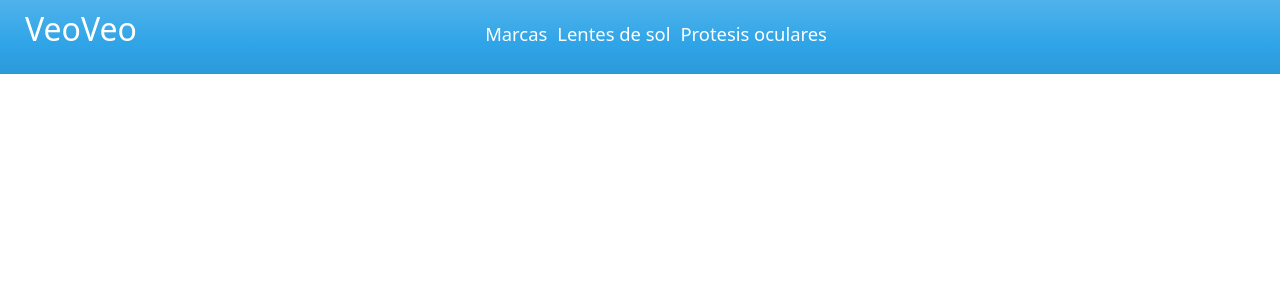
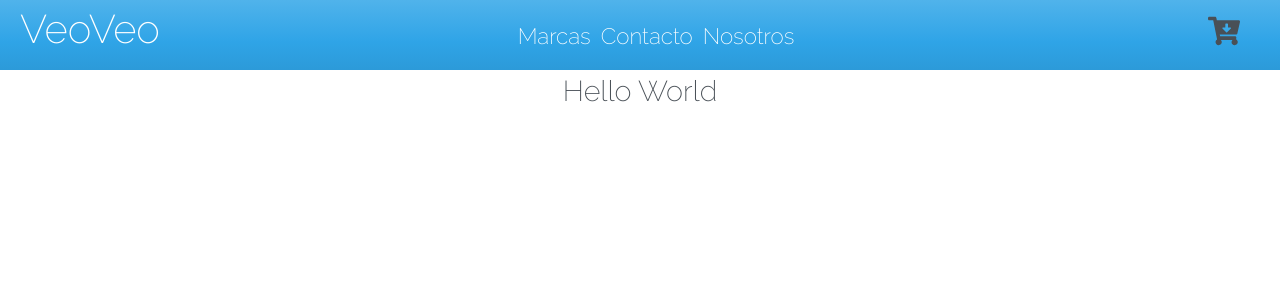
Before and after one commit to zakhiz/react-Actividades, a React (Create React App) app: page / in a window 1280 px wide. Shown: the top 300 px of the page. Built offline with nearby package versions, Linux system fonts and the light colour scheme.

Commit message:
componentes 1 landing

```diff
--- a/package.json
+++ b/package.json
@@ -8,6 +8,7 @@
     "@testing-library/user-event": "^13.5.0",
     "react": "^18.2.0",
     "react-dom": "^18.2.0",
+    "react-icons": "^4.4.0",
     "react-scripts": "5.0.1",
     "web-vitals": "^2.1.4"
   },
--- a/src/App.jsx
+++ b/src/App.jsx
@@ -1,8 +1,11 @@
 import Navbar from "./components/Navbar";
+import ItemListContainer from "./components/ItemListContainer";
 const App =() =>{
   return(
-    <>
+   <>
    <Navbar/>
+
+   <ItemListContainer greeting = "Hello World"/>
   </>
   )
 
--- /dev/null
+++ b/src/components/ItemListContainer.js
@@ -0,0 +1,6 @@
+const ItemListContainer = (props)=>{
+    return(
+     <p>{props.greeting}</p>
+    )
+}
+export default ItemListContainer;
--- a/src/components/Navbar.js
+++ b/src/components/Navbar.js
@@ -1,21 +1,27 @@
-const Navbar=()=>{
+import { FaCartArrowDown } from 'react-icons/fa';
+
+const Navbar= ()=>{
    return(
-    <>
+    <>{/*esto es un fragment*/}
         <nav className="btn-primary">
-        <a className="titulo" href="#">VeoVeo</a>
-      <ul>
+
+            <h1>VeoVeo</h1>
+            <ul className="containerList">
                 <li>
-        <a  href="#">Marcas</a>
+                     <a href="#">Marcas</a>
                 </li>
                 <li>
-        <a  href="#">Lentes de sol</a>
+                     <a href="#">Contacto</a>
                 </li>
                 <li>
-        <a  href="#">Protesis oculares</a>
+                     <a href="#">Nosotros</a>
                 </li>
+
             </ul>
+            <FaCartArrowDown/>
         </nav>
     </>
+
    );
 }
 export default Navbar;
--- a/src/index.css
+++ b/src/index.css
@@ -1,31 +1,40 @@
+@import url('https://fonts.googleapis.com/css2?family=Raleway:wght@200&display=swap');
 *{
   margin: 0;
   padding: 0;
+  font-family: 'Raleway', sans-serif;
 }
-
 nav{
-  padding: 10px;
-}
-ul{
   display: flex;
   justify-content: center;
-  margin-top: 10px;
+}
+h1{
+  color: #fff;
+  position: absolute;
+  left: 20px;
+  top: 5px;
+}
+.containerList{
+  display: flex;
+  margin-top: 20px;
 }
 li{
   list-style-type: none;
-}
-.titulo{
-  font-size: 2rem;
-  position: absolute;
-  top: 0;
-  left: 20px;
 }
 a{
   color: #fff;
   text-decoration: none;
   padding: 5px;
-  font-size: 1.15rem;
+  font-size: 1.4rem;
 }
-a:hover{
-  color: #fff;
+svg{
+  position: absolute;
+  right: 40px;
+  top: 15px;
+  width: 32px;
+  height: 32px;
 }
+p{
+  font-size: 1.8rem;
+  text-align: center;
+}
--- a/src/index.js
+++ b/src/index.js
@@ -6,6 +6,6 @@ import App from './App';
 const root = ReactDOM.createRoot(document.getElementById('root'));
 root.render(
   <React.StrictMode>
-    <App />
+    <App/>
   </React.StrictMode>
 );
```
Also changed, not shown: 1 other file (tests, documents, lock files or other folders). Lines whose indentation alone changed are shown as unchanged.
